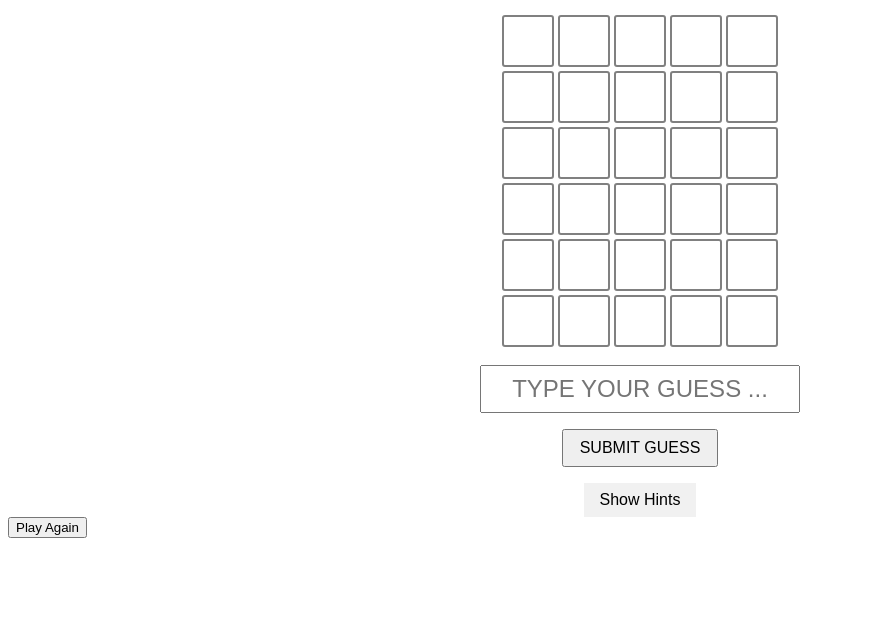
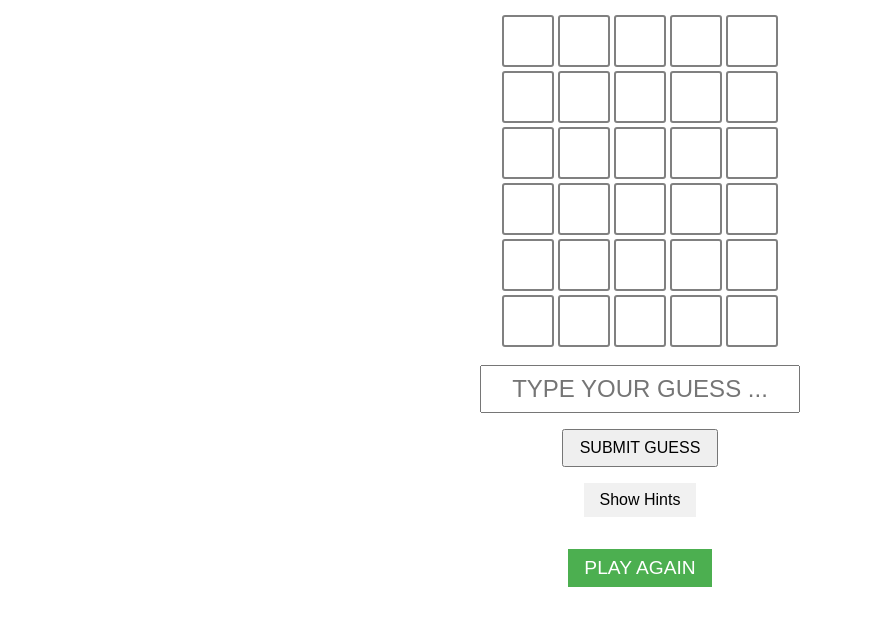
Before and after one commit to islandhippy/islandhippy.github.io, a plain HTML site: page index.html in a window 1280 px wide. Shown: the part 90-716 px from the top of the page, without its empty margins (0-876 px from the left). Drawn offline with nearby package versions, Linux system fonts and the light colour scheme.

Commit message:
Update style.css

```diff
--- a/style.css
+++ b/style.css
@@ -71,6 +71,21 @@ h1 {
   margin-right: auto;
 }
 
+#play-again-btn {
+    font-size: 1.2rem;
+    padding: 0.5rem 1rem;
+    margin-top: 2rem;
+    cursor: pointer;
+    text-transform: uppercase;
+    background-color: #4CAF50;
+    color: white;
+    border: none;
+    display: block;
+    margin-left: auto;
+    margin-right: auto;
+}
+
+
 /* Adjust styles for the instructions */
 .top-instructions,
 .bottom-instructions {
```
